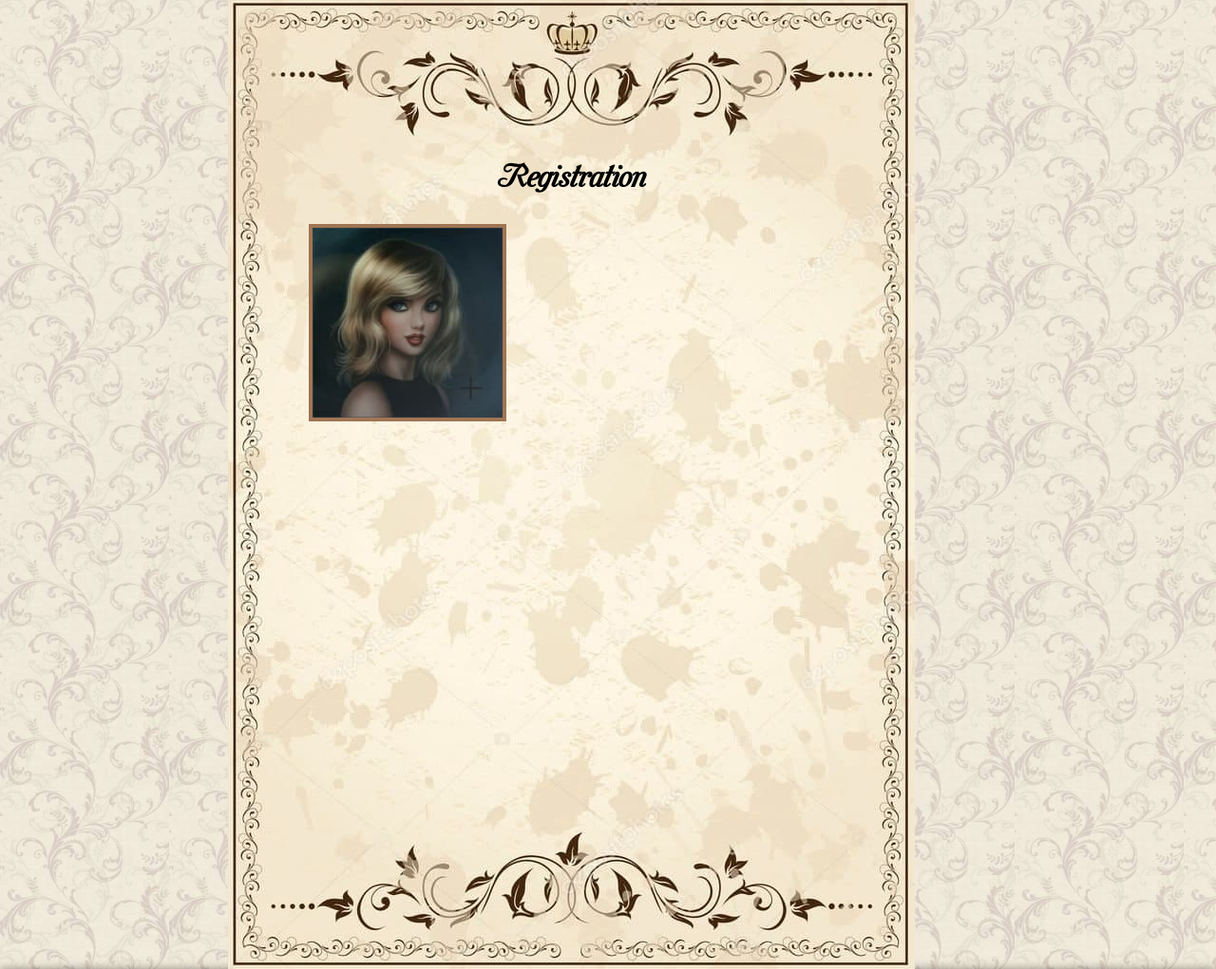
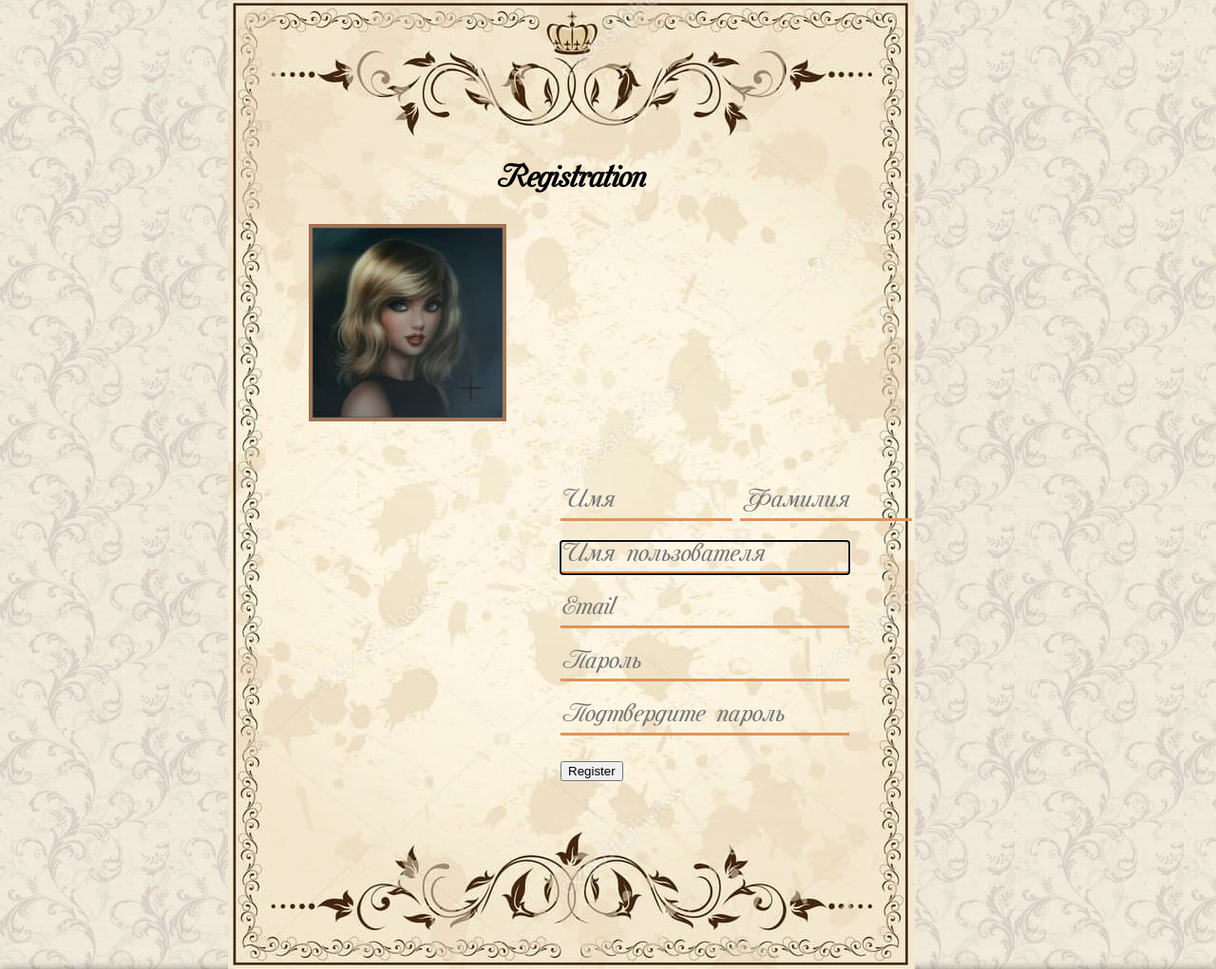
Before and after one commit to yeezy-na-izi/MoCertsWthhoutWix, a Django app: page /registration in a window 1280 px wide; the page is wider, and only the part inside the window is pictured. Shown: the part 253-1274 px from the top of that part at 95% size. Run offline with Django 3.2, Linux system fonts and the light colour scheme; some libraries are stand-ins or nearby versions.

Commit message:
add registration

```diff
--- a/main/forms.py
+++ b/main/forms.py
@@ -5,6 +5,16 @@ from django.contrib.auth.forms import UserCreationForm
 
 
 class UserForm(UserCreationForm):
+
+    def __init__(self, *args, **kwargs):
+        super().__init__(*args, **kwargs)
+        self.fields['first_name'].widget.attrs.update({'placeholder': 'Имя'})
+        self.fields['last_name'].widget.attrs.update({'placeholder': 'Фамилия'})
+        self.fields['username'].widget.attrs.update({'placeholder': 'Имя пользователя'})
+        self.fields['email'].widget.attrs.update({'placeholder': 'Email'})
+        self.fields['password1'].widget.attrs.update({'placeholder': 'Пароль'})
+        self.fields['password2'].widget.attrs.update({'placeholder': 'Подтвердите пароль'})
+
     class Meta:
         model = User
         fields = ('username', 'email', 'first_name', 'last_name', 'password1', 'password2')
--- a/static/css/style.css
+++ b/static/css/style.css
@@ -26,6 +26,34 @@ body {
     text-align: center;
     margin-top: 150px;
 }
+
+#id_profile_photo {
+    visibility: hidden;
+}
+
+.profile-data-register {
+    margin-left: 350px;
+}
+
+::placeholder {
+    vertical-align: center;
+    font-size: 24px;
+    font-family: "mon";
+}
+
+#id_first_name, #id_last_name, #id_username, #id_email, #id_password1, #id_password2  {
+    background: transparent;
+    border: none;
+    border-bottom: 3px solid #de9459;
+    height: 30px;
+}
+
+#id_username, #id_email, #id_password1, #id_password2 {
+    width: 300px;
+}
+
+
+
 
 .register-block div.profile-photo {
     margin-top: 30px;
--- a/templates/layout/base.html
+++ b/templates/layout/base.html
@@ -103,6 +103,7 @@
     </footer>
     <script src="http://code.jquery.com/jquery-1.11.0.min.js"></script>
     <script src="{% static 'js/script.js' %}"></script>
-
+    {% block script %}
+    {% endblock %}
 </body>
 </html>
--- a/templates/registration.html
+++ b/templates/registration.html
@@ -3,7 +3,47 @@
     <div class="register-block">
         <h1>Registration</h1>
         <div class="profile-photo">
-            <img src="/media/profile.jpg" alt="">
+            <img class="profile-photo_img" src="/media/profile.jpg" alt="">
         </div>
+        <form action="{% url 'main:registration' %}" method="post">
+            {% csrf_token %}
+            <div class="profile-data-register">
+                <p>{{ mycertuser_form.profile_photo }}</p>
+                <p>{{ user_form.first_name }} {{ user_form.last_name }}</p>
+                <p>{{ user_form.username }}</p>
+                <p>{{ user_form.email }}</p>
+                <p>{{ user_form.password1 }}</p>
+                <p>{{ user_form.password2 }}</p>
+                <p><input type="submit" value="Register"></p>
+            </div>
+        </form>
     </div>
 {% endblock %}
+{% block script %}
+    <script>
+        window.addEventListener('load', init, false);
+        function init(e) {
+            let profile_photo = document.getElementsByClassName('profile-photo');
+            if (profile_photo) {
+                profile_photo[0].addEventListener('click', addPhoto, false);
+            }
+            let input_photo  = document.getElementById('id_profile_photo');
+            input_photo.addEventListener('change', changePhoto, false);
+        }
+        function  addPhoto(e) {
+            let input_photo  = document.getElementById('id_profile_photo');
+            input_photo.click();
+        }
+        function changePhoto(e) {
+            let input_photo  = document.getElementById('id_profile_photo');
+            let profile_photo_img = document.getElementsByClassName('profile-photo_img')[0]
+            let reader = new FileReader();
+
+            reader.onload = function (e) {
+                profile_photo_img.src = e.target.result;
+            };
+            reader.readAsDataURL(input_photo.files[0]);
+        }
+
+    </script>
+{% endblock %}
```
